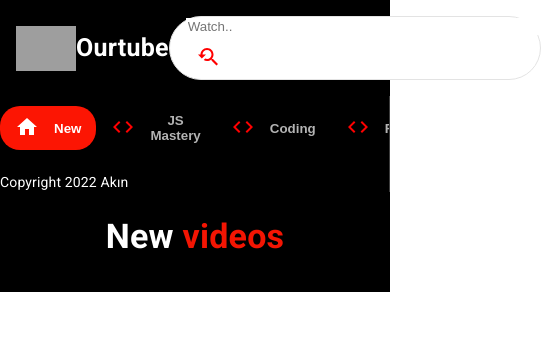
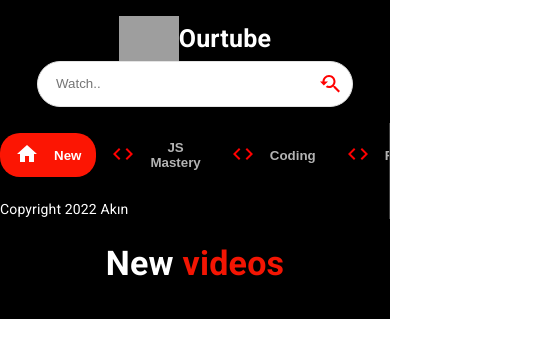
Before and after one commit to AkinGurler/youtube-clone, a React (Create React App) app: page / in a window 390 px wide. Shown: the top 358 px of the page, 541 px wide, since content can reach past the window. Built offline with nearby package versions, Linux system fonts and the light colour scheme; no server answers; grey boxes are pictures that could not be loaded.

Commit message:
css change for responsive

```diff
--- a/src/components/Feed.jsx
+++ b/src/components/Feed.jsx
@@ -7,10 +7,10 @@ import { fetchFromAPI } from '../utils/fetchFromAPI'
 import { useState } from 'react'
 import { getVideosByCategory } from '../actions/video'
 import {useDispatch,useSelector} from "react-redux"
+import reducer, { initialState } from '../reducers/videos'
 
 const Feed = () => {
   const [selectedCategory, setSelectedCategory] = useState("New")
-
   const videos=useSelector((state)=>state.videosBycategory)
   const dispatch=useDispatch()
 
--- a/src/components/Navbar.jsx
+++ b/src/components/Navbar.jsx
@@ -12,6 +12,7 @@ const Navbar = () => {
     <Stack direction="row" alignItems="center" p={2}
       sx={{
         position: "sticky", //standing on screen//
+        flexDirection:{xs:"column",md:"row"},
         background: "#000",
         top: 0,
         justifyContent: "space-between"
--- a/src/components/SearchBar.jsx
+++ b/src/components/SearchBar.jsx
@@ -21,6 +21,7 @@ const SearchBar = () => {
     <Paper component="form"
     onSubmit={handleSubmit}
     sx={{
+
         borderRadius:20,
         border:"1px solid #e3e3e3",
         pl:2,      //padding left//
@@ -33,6 +34,7 @@ const SearchBar = () => {
         placeholder="Watch.."
         value={search}
         onChange={handleSearch}
+
        />
        <IconButton type="submit" sx={{
         p:"10px",
--- a/src/index.css
+++ b/src/index.css
@@ -14,7 +14,7 @@ a {
   border:none;
   outline:none;
   width:350px;
-}
+ }
 
 .category-btn{
   font-weight: bold !important;
@@ -41,3 +41,10 @@ a {
 .category-btn:hover span{
   color: white !important;
 }
+
+
+@media (max-width:768px) {
+  .search-bar{
+    width:250px;
+   }
+}
--- a/src/reducers/videos.js
+++ b/src/reducers/videos.js
@@ -1,5 +1,5 @@
 
-const initialState = {
+export const initialState = {
 
     videosBycategory: [],
     videoDetails:[],
```
